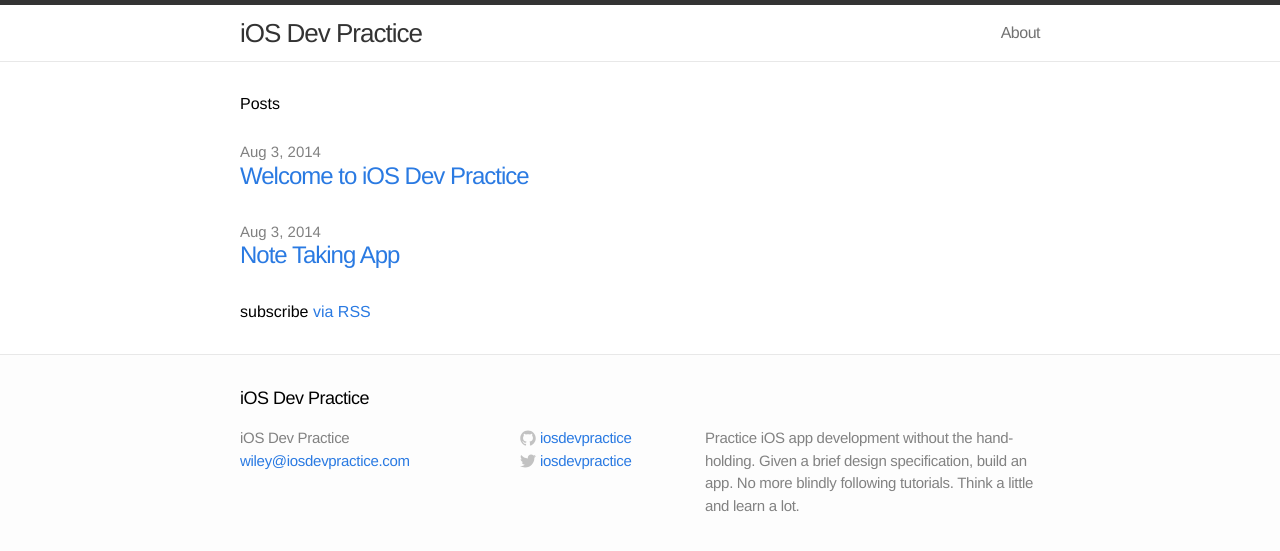
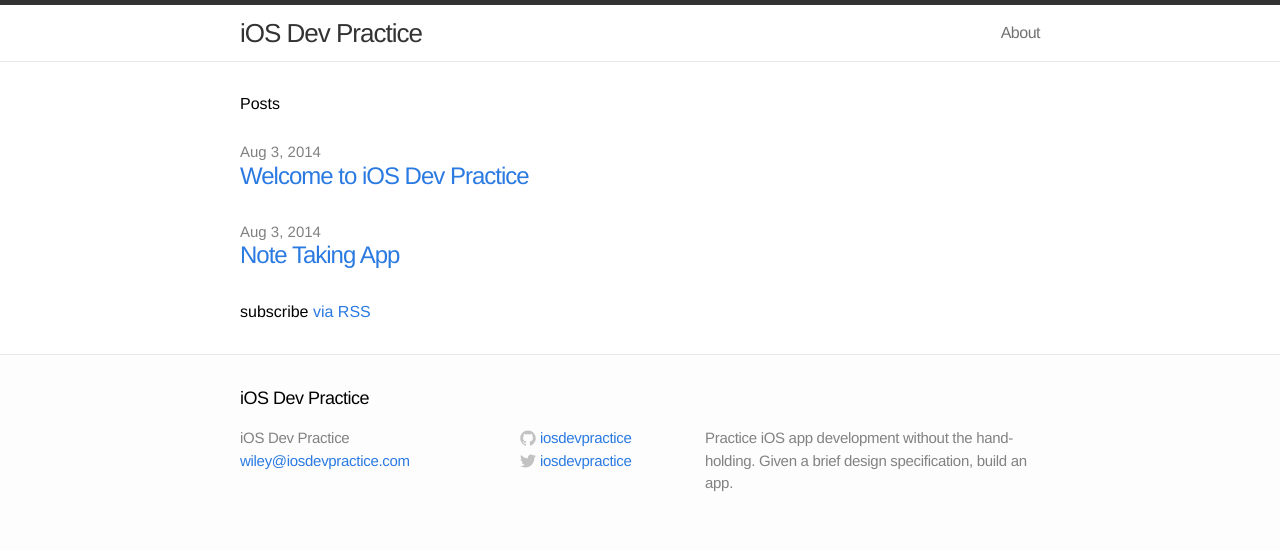
Before and after one commit to iosdevpractice/iosdevpractice.github.io, a Jekyll site: the page built from index.html, in a window 1280 px wide. Shown: the top 551 px of the page. Built offline with Jekyll 4.4.1, drawn with Linux system fonts in a browser that asks for light colours.

Commit message:
change descriptiont again

```diff
--- a/_config.yml
+++ b/_config.yml
@@ -1,7 +1,7 @@
 # Site settings
 title: iOS Dev Practice
 email: wiley@iosdevpractice.com
-description: "Practice iOS app development without the hand-holding. Given a brief design specification, build an app. No more blindly following tutorials. Think a little and learn a lot."
+description: "Practice iOS app development without the hand-holding. Given a brief design specification, build an app."
 baseurl: ""
 url: "http://www.iosdevpractice.com"
 twitter_username: iosdevpractice
```
